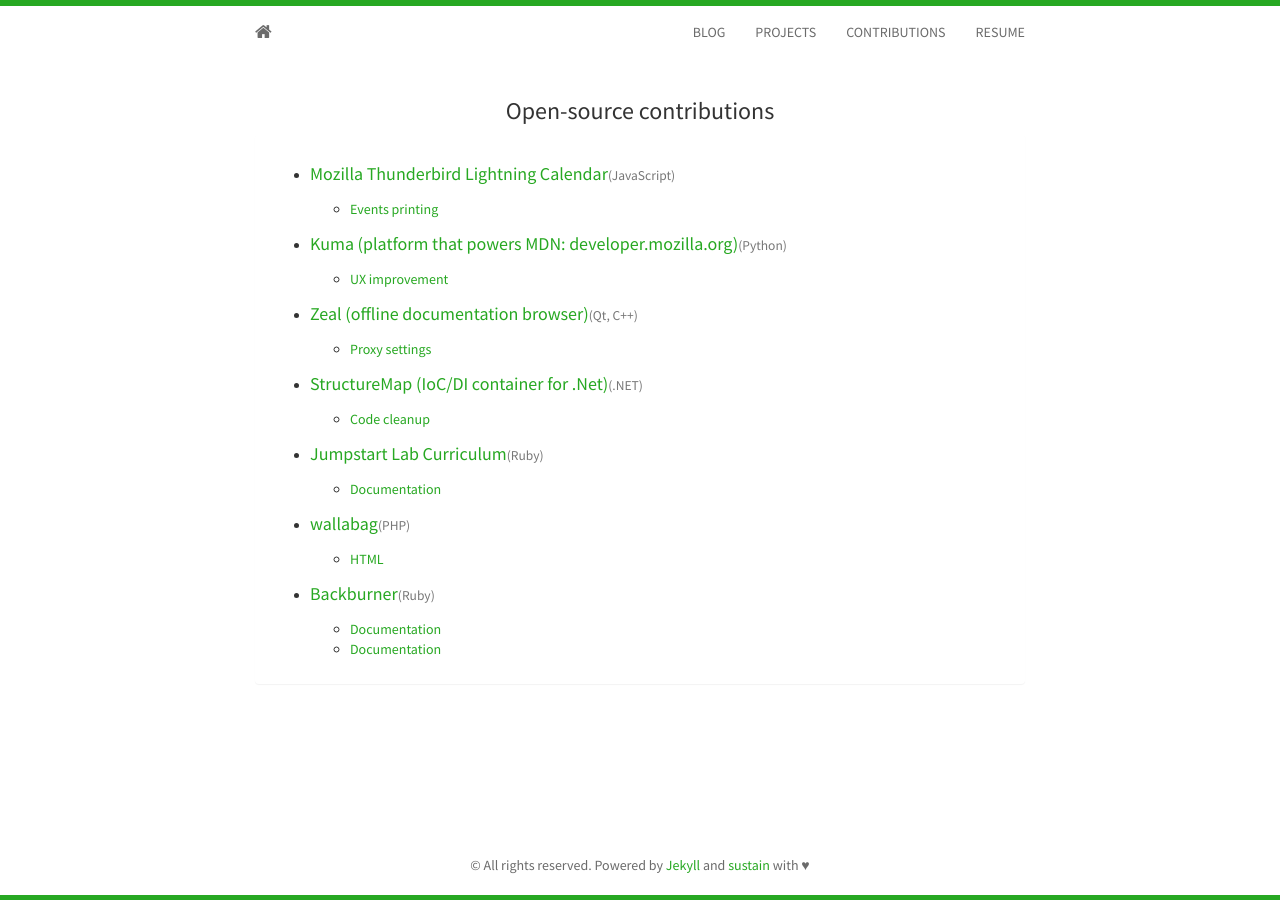
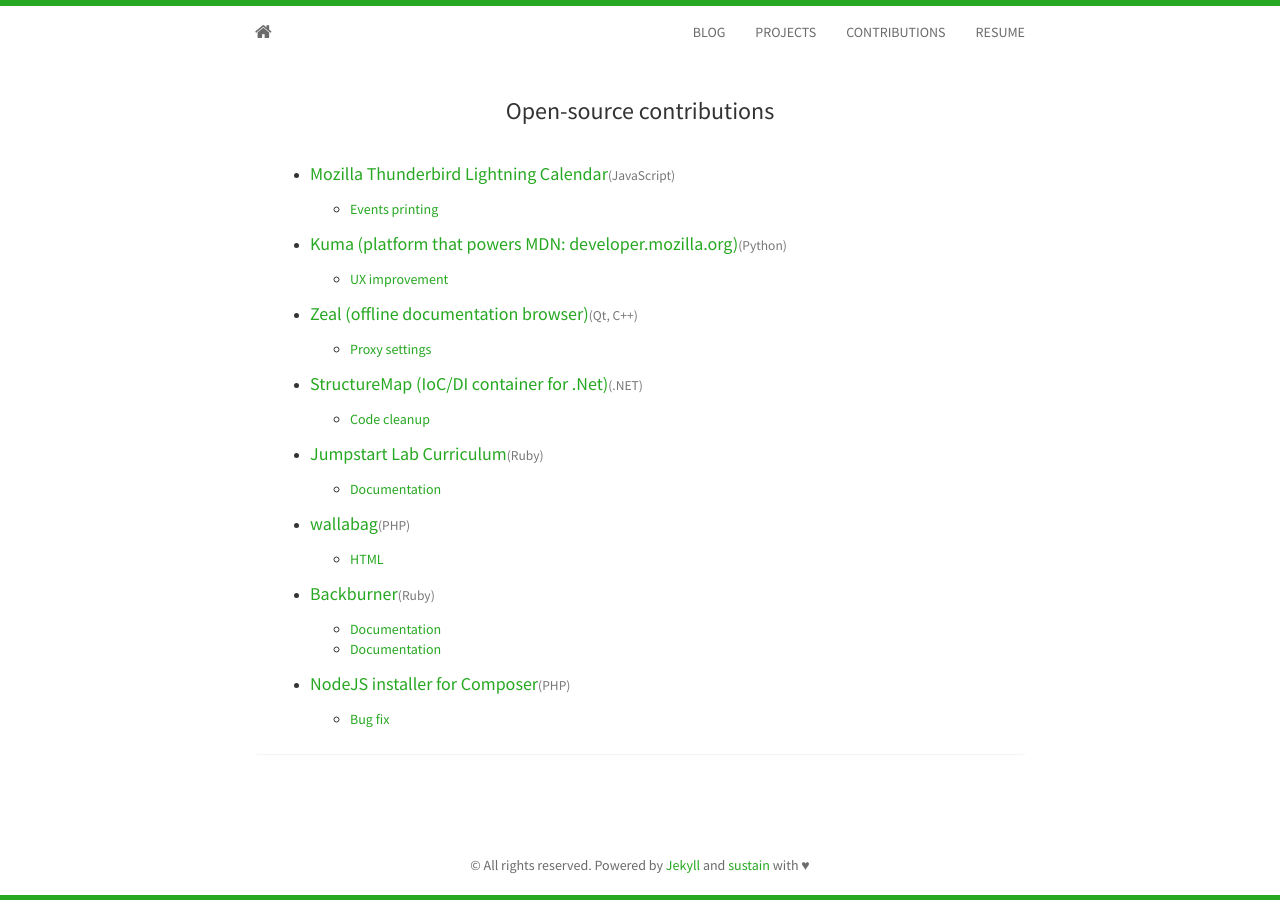
Before and after one commit to merwan/merwan.github.io, a Jekyll site: the page built from contributions.html, in a window 1280 px wide. Built offline with Jekyll 4.4.1, drawn with Linux system fonts in a browser that asks for light colours; nearby versions of some CDN libraries.

Commit message:
Add contribution to nodejs installer for composer

```diff
--- a/contributions.html
+++ b/contributions.html
@@ -51,6 +51,12 @@
             <li><a href="https://github.com/nesquena/backburner/pull/127">Documentation</a></li>
             <li><a href="https://github.com/nesquena/backburner/pull/128">Documentation</a></li>
           </ul>
+          <li>
+            <h5><a href="https://github.com/thecodingmachine/nodejs-installer">NodeJS installer for Composer</a><small>(PHP)</small></h5>
+          </li>
+          <ul>
+            <li><a href="https://github.com/thecodingmachine/nodejs-installer/pull/29">Bug fix</a></li>
+          </ul>
         </li>
       </ul>
     </div>
```
